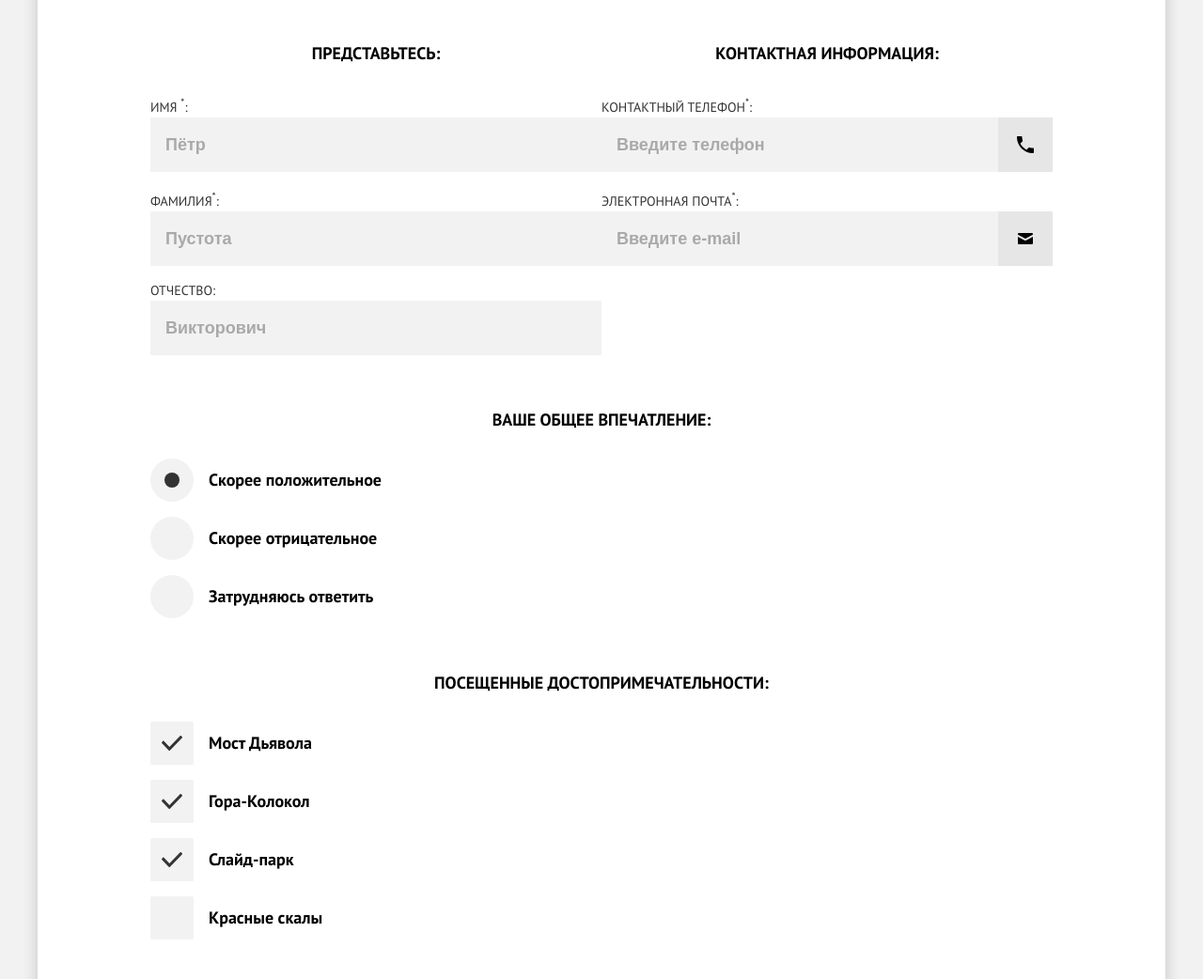
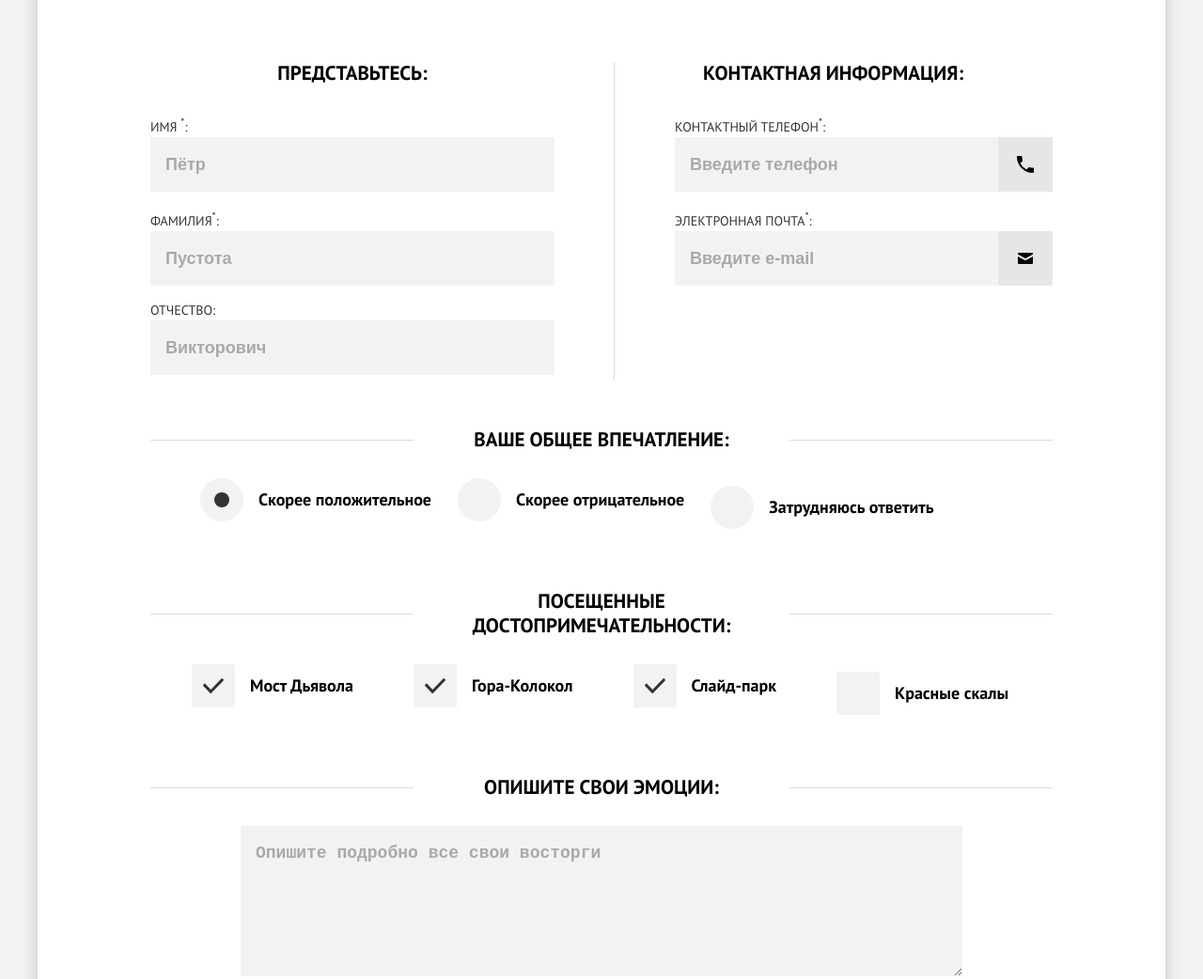
Before and after one commit to htmlacademy-adaptive/2156249-sedona-28, a plain HTML site: page source/form.html in a window 1280 px wide. Shown: the part 533-1575 px from the top of the page at 94% size. Drawn offline with nearby package versions, Linux system fonts and the light colour scheme; files that its build step writes are made by us from their sources.

Commit message:
Доделовает оформление страницы формы

```diff
--- a/source/form.html
+++ b/source/form.html
@@ -61,7 +61,7 @@
           </p>
         </div>
         <form class="feedback__form form" action="https://echo.htmlacademy.ru/" method="get">
-          <fieldset class="form__group form-group">
+          <fieldset class="form__group form-group form-group--name">
             <legend class="form-group__title">
               Представьтесь:
             </legend>
@@ -86,30 +86,32 @@
               </li>
             </ul>
           </fieldset>
-          <fieldset class="form__group form-group">
-            <legend class="form-group__title">
+          <fieldset class="form__group form-group form-group--contacts">
+            <legend class="form-group__title form-group__title--contacts">
               Контактная информация:
             </legend>
-            <ul class="form-group__list">
+            <ul class="form-group__list form-group__list--contacts">
               <li class="form-group__item">
                 <label class="form-group__label form-group__label--tel">
                   Контактный телефон<sup>*</sup>:
-                  <input class="form-group__input form-group__input--tel" type="tel" name="phone" placeholder="Введите телефон" required>
+                  <input class="form-group__input form-group__input--tel" type="tel" name="phone"
+                    placeholder="Введите телефон" required>
                 </label>
               </li>
               <li class="form-group__item">
                 <label class="form-group__label form-group__label--email">
                   Электронная почта<sup>*</sup>:
-                  <input class="form-group__input form-group__input--email" type="email" name="email" placeholder="Введите e-mail" required>
+                  <input class="form-group__input form-group__input--email" type="email" name="email"
+                    placeholder="Введите e-mail" required>
                 </label>
               </li>
             </ul>
           </fieldset>
-          <fieldset class="form__group form__group--full form-group">
-            <legend class="form-group__title">
+          <fieldset class="form__group form__group--full form-group form-group--impressions">
+            <legend class="form-group__title form-group__title--decor">
               Ваше общее впечатление:
             </legend>
-            <ul class="form-group__list">
+            <ul class="form-group__list form-group__list--impressions">
               <li class="form-group__item">
                 <label class="form-group__control control">
                   <input class="control__radio visually-hidden" type="radio" name="impression" value="positive" checked>
@@ -133,29 +135,32 @@
               </li>
             </ul>
           </fieldset>
-          <fieldset class="form__group form__group--full form-group">
-            <legend class="form-group__title">
-              Посещенные
+          <fieldset class="form__group form__group--full form-group form-group--sights">
+            <legend class="form-group__title form-group__title--decor">
+              Посещенные <br>
               достопримечательности:
             </legend>
-            <ul class="form-group__list">
+            <ul class="form-group__list form-group__list--sights">
               <li class="form-group__item">
                 <label class="form-group__control control">
-                  <input class="control__checkbox visually-hidden" type="checkbox" name="sight" value="devils-bridge" checked>
+                  <input class="control__checkbox visually-hidden" type="checkbox" name="sight" value="devils-bridge"
+                    checked>
                   <span class="control__checkbox-mark"></span>
                   <span class="control__label">Мост Дьявола</span>
                 </label>
               </li>
               <li class="form-group__item">
                 <label class="form-group__control control">
-                  <input class="control__checkbox visually-hidden" type="checkbox" name="sight" value="bell-rock" checked>
+                  <input class="control__checkbox visually-hidden" type="checkbox" name="sight" value="bell-rock"
+                    checked>
                   <span class="control__checkbox-mark"></span>
                   <span class="control__label">Гора-Колокол</span>
                 </label>
               </li>
               <li class="form-group__item">
                 <label class="form-group__control control">
-                  <input class="control__checkbox visually-hidden" type="checkbox" name="sight" value="slide-park" checked>
+                  <input class="control__checkbox visually-hidden" type="checkbox" name="sight" value="slide-park"
+                    checked>
                   <span class="control__checkbox-mark"></span>
                   <span class="control__label">Слайд-парк</span>
                 </label>
@@ -169,8 +174,8 @@
               </li>
             </ul>
           </fieldset>
-          <fieldset class="form__group form__group--full form-group">
-            <legend class="form-group__title">
+          <fieldset class="form__group form__group--full form-group form-group--emotions">
+            <legend class="form-group__title form-group__title--decor">
               Опишите свои эмоции:
             </legend>
             <label class="form-group__label">
--- a/source/sass/blocks/feedback.scss
+++ b/source/sass/blocks/feedback.scss
@@ -14,7 +14,8 @@
   margin-bottom: 53px;
 
   @media (min-width: $tablet-width) {
-    margin-bottom: 108px;
+    margin: 0 auto 108px auto;
+    max-width: 436px;
   }
 
   @media (min-width: $desktop-width) {
--- a/source/sass/blocks/form-group.scss
+++ b/source/sass/blocks/form-group.scss
@@ -3,6 +3,42 @@
   padding: 0;
   margin-left: 0;
   margin-right: 0;
+
+  &--name {
+    @media (min-width: $tablet-width) {
+      box-sizing: border-box;
+      padding-right: 70px;
+      position: relative;
+    }
+
+    @media (min-width: $desktop-width) {
+      padding-right: 128px;
+      width: 430px;
+      box-sizing: content-box;
+    }
+  }
+
+  &--name::after {
+    @media (min-width: $tablet-width) {
+      content: "";
+      width: 1px;
+      height: 338px;
+      background-color: #DBDBDB;
+      position: absolute;
+      top: -53px;
+      right: 26px;
+    }
+
+    @media (min-width: $desktop-width) {
+      right: 64px;
+    }
+  }
+
+  &--contacts {
+    @media (min-width: $desktop-width) {
+      max-width: 402px;
+    }
+  }
 }
 
 .form-group__title {
@@ -12,9 +48,56 @@
   line-height: 26px;
   text-align: center;
   margin-bottom: 20px;
+  padding: 0;
 
   @media (min-width: $tablet-width) {
+    font-size: 21px;
     margin-bottom: 28px;
+    width: 100%;
+  }
+
+  &--contacts {
+    @media (min-width: $tablet-width) {
+      text-align: left;
+    }
+
+    @media (min-width: $desktop-width) {
+      margin-left: 30px;
+    }
+  }
+
+  &--decor {
+    @media (min-width: $tablet-width) {
+      position: relative;
+    }
+  }
+
+  &--decor::before,
+  &--decor::after {
+    @media (min-width: $tablet-width) {
+      content: "";
+      width: 123px;
+      height: 1px;
+      background-color: #DBDBDB;
+      position: absolute;
+      top: 50%;
+    }
+
+    @media (min-width: $desktop-width) {
+      width: 280px;
+    }
+  }
+
+  &--decor::before {
+    @media (min-width: $tablet-width) {
+      left: 0;
+    }
+  }
+
+  &--decor::after {
+    @media (min-width: $tablet-width) {
+      right: 0;
+    }
   }
 }
 
@@ -22,6 +105,51 @@
   margin: 0;
   padding: 0;
   list-style-type: none;
+
+  &--contacts {
+    @media (min-width: $tablet-width) {
+      padding-left: 18px;
+    }
+
+    @media (min-width: $desktop-width) {
+      padding-left: 0;
+    }
+  }
+
+  &--impressions {
+    @media (min-width: $tablet-width) {
+      padding: 0 37px 0 36px;
+      display: grid;
+      grid-template-columns: repeat(2, 280px);
+      gap: 16px
+    }
+
+    @media (min-width: $desktop-width) {
+      padding: 0 53px;
+      display: flex;
+      flex-wrap: wrap;
+      align-items: center;
+      column-gap: 28px;
+    }
+  }
+
+  &--sights {
+    @media (min-width: $tablet-width) {
+      padding: 0 84px;
+      display: grid;
+      grid-template-columns: repeat(2, 224px);
+      column-gap: 32px;
+      row-gap: 16px
+    }
+
+    @media (min-width: $desktop-width) {
+      padding: 0 44px;
+      display: flex;
+      flex-wrap: wrap;
+      align-items: center;
+      column-gap: 64px;
+    }
+  }
 }
 
 .form-group__item {
--- a/source/sass/blocks/form.scss
+++ b/source/sass/blocks/form.scss
@@ -2,6 +2,7 @@
   @media (min-width: $tablet-width) {
     display: flex;
     flex-wrap: wrap;
+    justify-content: space-between;
   }
 }
 
@@ -14,7 +15,7 @@
     margin-bottom: 48px;
   }
 
-  @media (min-width: $tablet-width) {
+  @media (min-width: $desktop-width) {
     margin-bottom: 56px;
 
     &:last-child {
@@ -34,13 +35,27 @@
 .form__button-note-wrapper {
   display: flex;
   flex-direction: column;
+  width: 100%;
   max-width: 324px;
+
+  @media (min-width: $tablet-width) {
+    flex-direction: row;
+    width: 100%;
+    max-width: 100%;
+    justify-content: space-between;
+  }
 }
 
 .form__button {
+  width: 100%;
+  max-width: 324px;
   padding: 16px;
+  box-sizing: border-box;
   margin-bottom: 3px;
-  max-width: 324px;
+
+  @media (min-width: $tablet-width) {
+    margin-bottom: 0;
+  }
 }
 
 .form__note {
@@ -48,4 +63,8 @@
   line-height: 21px;
   color: rgba(51, 51, 51, 0.6);
   align-self: flex-end;
+
+  @media (min-width: $tablet-width) {
+    align-self: center;
+  }
 }
```
